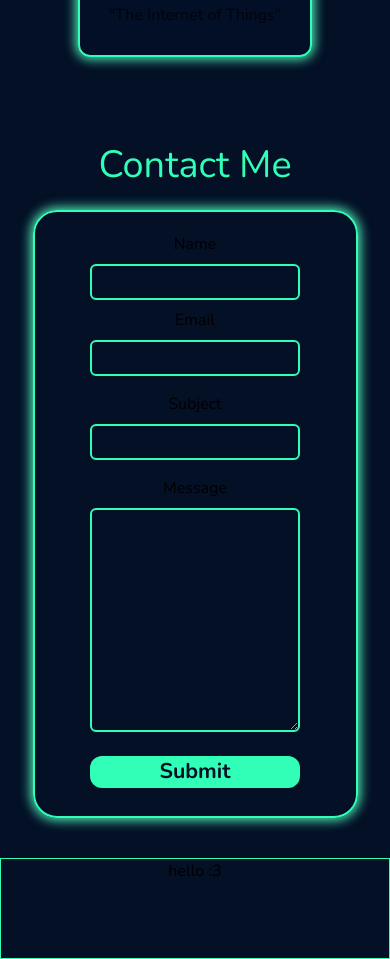
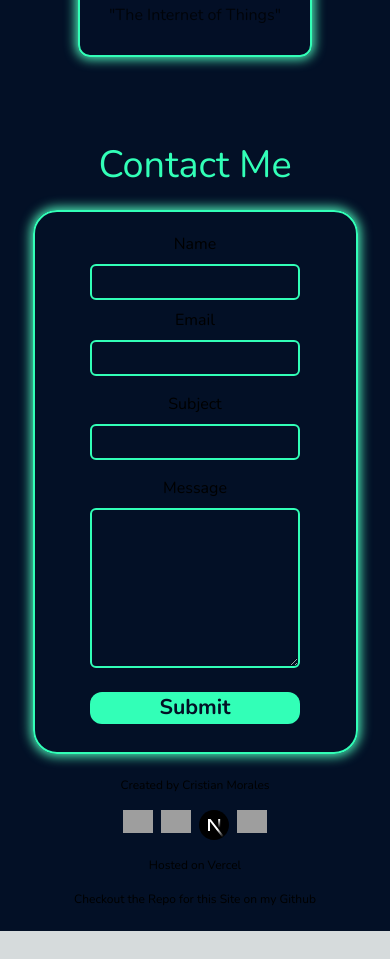
Before and after one commit to Cris-Morales/Cris-Morales-Portfolio-Website, a Next.js app: page / in a window 390 px wide. Shown: the part 8700-9659 px from the top of the page. After the commit the page ends 9631 px from the top, so only its background shows below. Built offline with nearby package versions, Linux system fonts and the light colour scheme; grey boxes are pictures that could not be loaded.

Commit message:
preliminary layout complete for both mobile and desktop.

```diff
--- a/app/ui/Footer.tsx
+++ b/app/ui/Footer.tsx
@@ -1,10 +1,55 @@
 import Image from "next/image"
+import { techstackIcons } from "@/app/lib/portfolioData"
+
 
 export default function Footer() {
 
     return (
-        <footer className="flex justify-center w-screen h-footer border border-primary">
-            hello :3
+        <footer className="flex flex-col items-center justify-center w-screen min-h-footer gap-4 text-sm md:py-3 py-5">
+            Created by Cristian Morales
+            <ul className="flex justify-center gap-2">
+
+                <li>
+                    <Image
+                        src={techstackIcons[0]}
+                        alt={techstackIcons[0].slice(16, 26)}
+                        width={30}
+                        height={30}
+                        key={techstackIcons[0]}
+                    />
+                </li>
+                <li>
+                    <Image
+                        src={techstackIcons[1]}
+                        alt={techstackIcons[1].slice(16, 26)}
+                        width={30}
+                        height={30}
+                        key={techstackIcons[1]}
+                    />
+                </li>
+                <li>
+                    <Image
+                        src={techstackIcons[3]}
+                        alt={techstackIcons[3].slice(16, 26)}
+                        width={30}
+                        height={30}
+                        key={techstackIcons[3]}
+                    />
+                </li>
+                <li>
+                    <Image
+                        src={techstackIcons[9]}
+                        alt={techstackIcons[9].slice(16, 26)}
+                        width={30}
+                        height={30}
+                        key={techstackIcons[9]}
+                    />
+                </li>
+            </ul>
+            Hosted on Vercel
+            <a href='https://github.com/Cris-Morales'>
+                Checkout the Repo for this Site on my Github
+            </a>
         </footer>
     )
 }
--- a/app/ui/Header.tsx
+++ b/app/ui/Header.tsx
@@ -7,17 +7,17 @@ export default function Header() {
         <header className=" z-50 flex justify-between fixed w-screen h-header py-3 px-4 md:px-7 bg-background">
             <ul className="flex gap-3 items-center">
                 <li>
-                    <Link href='https://github.com/Cris-Morales' className="iconGlow">
+                    <a href='https://github.com/Cris-Morales' className="iconGlow">
                         <Image
                             src="/github.svg"
                             alt="Cristian's Github Profile Link"
                             width={40}
                             height={40}
                         />
-                    </Link>
+                    </a>
                 </li>
                 <li>
-                    <Link href='https://www.linkedin.com/in/Cris-Morales'
+                    <a href='https://www.linkedin.com/in/Cris-Morales'
                         className="iconGlow">
                         <Image
                             src="/linkedIn.svg"
@@ -25,10 +25,10 @@ export default function Header() {
                             width={40}
                             height={34}
                         />
-                    </Link>
+                    </a>
                 </li>
                 <li>
-                    <Link href='mailto:CrisMorales@protonmail.com'
+                    <a href='mailto:CrisMorales@protonmail.com'
                         className="iconGlow">
                         <Image
                             src="/email.svg"
@@ -36,7 +36,7 @@ export default function Header() {
                             width={37}
                             height={34}
                         />
-                    </Link>
+                    </a>
                 </li>
             </ul>
             <div className=" grid content-center text-center textGlow">
--- a/app/ui/contact/Contact.tsx
+++ b/app/ui/contact/Contact.tsx
@@ -7,11 +7,11 @@ export default function Contact() {
     // on filled input the boxGlow effect is added
 
     return (
-        <section id='contact' className="max-h-contact min-h-fit flex flex-col items-center md:scroll-m-20 w-full my-10">
+        <section id='contact' className="min-h-contact max-h-fit flex flex-col items-center md:scroll-m-20 w-full mt-10">
             <h3 className='text-primary text-3xl mb-4'>
                 Contact Me
             </h3>
-            <form className=" border-2 border-primary boxGlow  rounded-3xl flex flex-col justify-center items-center p-5 xl:px-5 xl:py-5 w-5/6 xl:w-1/3">
+            <form className=" border-2 border-primary boxGlow rounded-3xl flex flex-col justify-center items-center p-5 xl:px-5 xl:py-5 w-5/6 xl:w-1/3">
                 <label className="mb-2 text-base">
                     Name
                 </label>
@@ -27,7 +27,7 @@ export default function Contact() {
                 <label className="mb-2 text-base">
                     Message
                 </label>
-                <textarea className="rounded-md bg-background bg-opacity-75 border-2 border-primary py-2 px-4 mb-4 text-wrap w-3/4 max-h-fit min-h-56" />
+                <textarea className="rounded-md bg-background bg-opacity-75 border-2 border-primary py-2 px-4 mb-4 text-wrap w-3/4 max-h-fit min-h-40" />
                 <button className=" text-background text-xl font-bold iconGlow bg-primary w-3/4 rounded-xl my-2">Submit</button>
             </form>
         </section>
--- a/tailwind.config.ts
+++ b/tailwind.config.ts
@@ -42,8 +42,12 @@ const config: Config = {
         'nav': '268px',
         'section': '100vh',
         'section2': '1080px',
-        'footer': '12vh',
-        'contact': '85vh'
+        'footer': '15vh',
+        'contact': '75vh'
+      },
+      minHeight: {
+        'footer': '21vh',
+        'contact': '70vh'
       },
       padding: {
         "main": '0px 0px 0px 180px',
```
